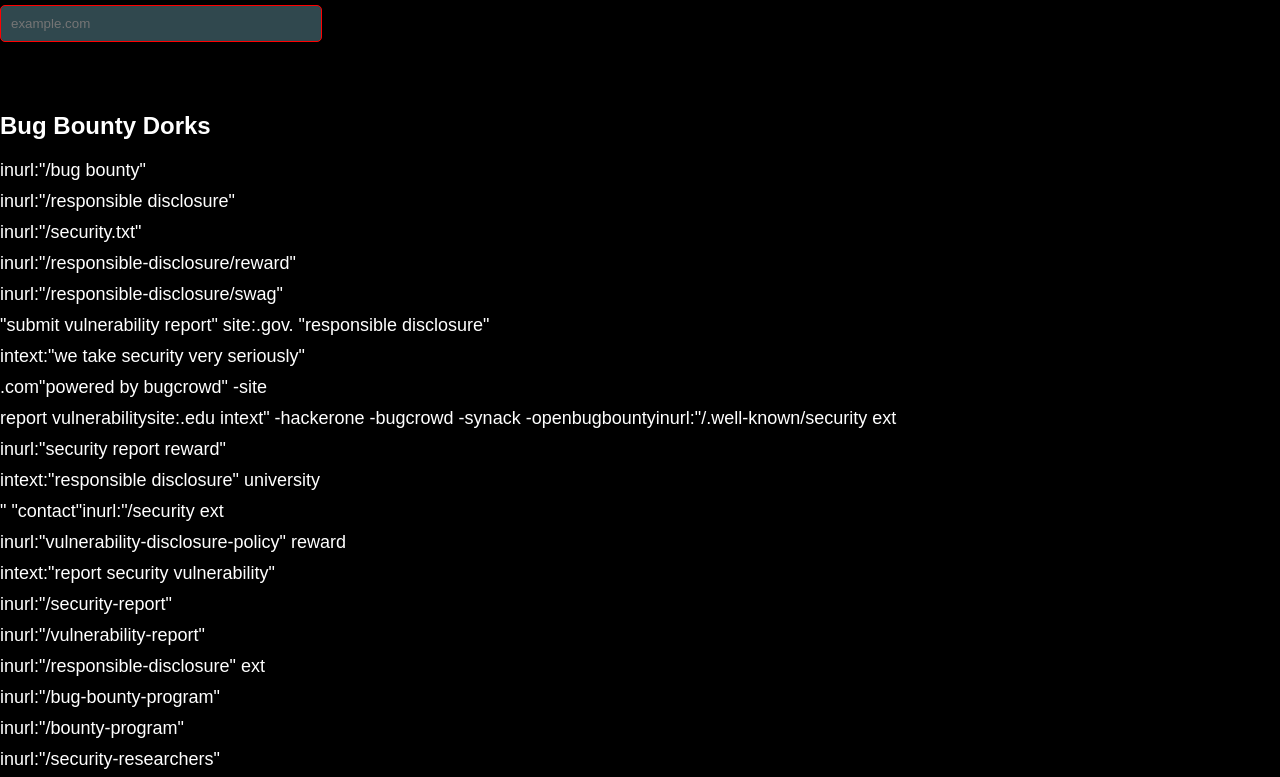
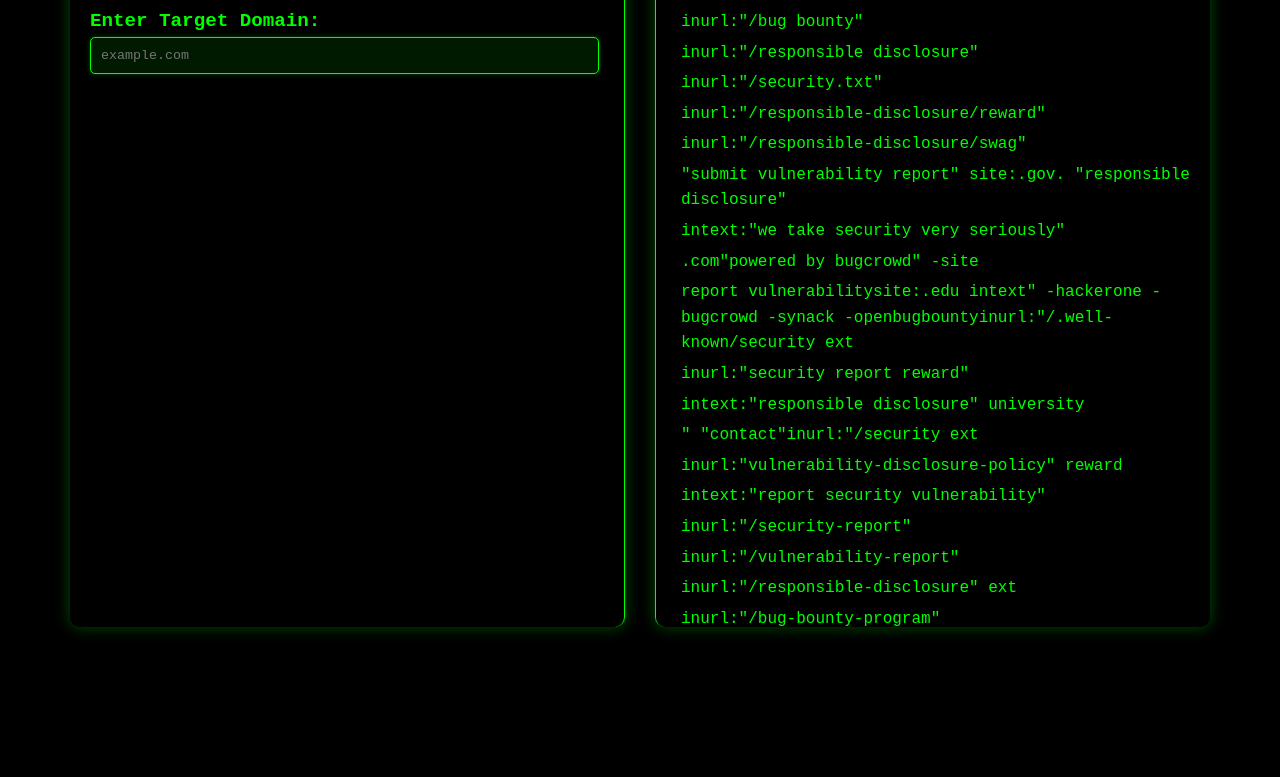
Before and after one commit to ManuelKy08/Dorks, a plain HTML site: page index.html in a window 1280 px wide. Shown: the part 123-900 px from the top of the page. After the commit the page ends 800 px from the top, so only its background shows below. Drawn offline with Linux system fonts and the light colour scheme.

Commit message:
style.css

```diff
--- a/src/style.css
+++ b/src/style.css
@@ -1,91 +1,212 @@
 body {
-    background-color: #000000;
-    color: #ffffff;
-    font-family: Arial, sans-serif;
+    background-color: #000;
+    color: #00ff00;
+    font-family: 'Courier New', monospace;
     margin: 0;
     padding: 0;
-    margin-bottom: 400px;
+    display: flex;
+    justify-content: center;
+    align-items: center;
+    min-height: 100vh;
+    overflow: hidden;
+    position: relative;
 }
 
-.container {
+.matrix-container {
+    display: grid;
+    grid-template-columns: 1fr 1fr;
+    gap: 30px;
+    max-width: 1200px;
+    width: 100%;
+    padding: 30px;
+    position: relative;
+    z-index: 1;
+    box-sizing: border-box;
+}
+
+#terminal-container {
+    border-right: 1px solid #00ff00;
+    padding-right: 25px;
+}
+
+#bug-bounty-dorks {
+    border-left: 1px solid #00ff00;
+    padding-left: 25px;
+}
+
+.terminal {
+    background-color: rgba(0, 0, 0, 0.8);
+    border-radius: 10px;
+    padding: 20px;
+    box-shadow: 0 0 15px rgba(0, 255, 0, 0.3);
+    display: flex;
+    flex-direction: column;
+    box-sizing: border-box;
+    max-height: 700px;
+}
+
+.header {
     text-align: center;
-    margin-top: 50px;
+    margin-bottom: 10px;
+}
+
+.title {
+    color: #00ff00;
+    font-size: 2em;
+    margin: 0;
+    text-shadow: 0 0 5px #00ff00;
+}
+
+.main-content {
+    flex: 1;
+    display: flex;
+    flex-direction: column;
+}
+
+.sub-title {
+    color: #00ff00;
+    font-size: 1.2em;
+    margin-bottom: 5px;
+}
+
+.input-area {
+    margin-bottom: 20px;
 }
 
 input[type="text"] {
+    background-color: #001a00;
+    color: #00ff00;
+    border: 1px solid #00ff00;
+    border-radius: 5px;
     padding: 10px;
-    width: 100%;
-    max-width: 300px;
-    border-radius: 5px;
-    border: 1px solid #ff0000;
-    background-color: #30484e;
-    color: #ffffff;
+    font-family: 'Courier New', monospace;
+    width: calc(100% - 22px);
+    box-shadow: 0 0 5px rgba(0, 255, 0, 0.3);
 }
 
 .buttons-container {
-    margin-top: 20px;
-    margin-bottom: 30px;
     display: flex;
     flex-wrap: wrap;
     justify-content: center;
+    gap: 10px;
+    margin-top: 10px;
+    flex: 1;
+    overflow-y: auto;
+    max-height: 450px;
+    padding-right: 5px;
 }
 
 button {
-    margin: 5px;
+    background-color: #003300;
+    color: #00ff00;
+    border: 1px solid #00ff00;
+    border-radius: 5px;
     padding: 10px 15px;
-    border-radius: 5px;
-    border: 1px solid #ff0000;
-    background-color: #d0ff00;
-    color: #000000;
+    font-family: 'Courier New', monospace;
     cursor: pointer;
+    transition: background-color 0.3s;
     flex: 1 1 auto;
     min-width: 150px;
 }
 
 button:hover {
-    background-color: #444;
+    background-color: #006600;
 }
 
 .google-dorks-section {
-    text-align: left;
-    margin-top: 50px;
+    background-color: rgba(0, 0, 0, 0.8);
+    border-radius: 10px;
+    padding: 20px;
+    box-shadow: 0 0 15px rgba(0, 255, 0, 0.3);
+    box-sizing: border-box;
+    max-height: 700px;
+    overflow-y: auto;
 }
 
 .google-dorks-section h2 {
-    color: white;
+    color: #00ff00;
+    margin-bottom: 10px;
+    text-shadow: 0 0 5px #00ff00;
+    font-size: 1.5em;
 }
 
 .dork-list {
     list-style: none;
     padding: 0;
+    line-height: 1.6;
 }
 
 .dork-list li {
-    margin: 10px 0;
+    margin-bottom: 5px;
 }
 
 .dork-list a {
-    color: white;
+    color: #00ff00;
     text-decoration: none;
-    font-size: 18px;
+    font-size: 16px;
+    transition: color 0.3s;
 }
 
 .dork-list a:hover {
-    color: #1da1f2;
+    color: #00cc00;
 }
 
-.by-kokok {
-    margin-top: 40px;
-    text-align: center;
-    font-size: 25px;
+
+.matrix-bg {
+    position: fixed;
+    top: 0;
+    left: 0;
+    width: 100%;
+    height: 100%;
+    z-index: 0;
+    pointer-events: none;
+    overflow: hidden;
 }
 
-.by-kokok a {
-    color: #ffffff;
-    text-decoration: none;
-    font-weight: bold;
+.matrix-bg span {
+    position: absolute;
+    color: #00ff00;
+    font-size: 1.2em;
+    white-space: nowrap;
+    animation: matrix-drop 12s linear infinite;
+    text-shadow: 0 0 3px #00ff00;
 }
 
-.by-kokok a:hover {
-    color: #ffffff;
+
+@keyframes matrix-drop {
+    0% {
+        transform: translateY(-100vh);
+    }
+
+    100% {
+        transform: translateY(200vh);
+    }
 }
+
+@media (max-width: 768px) {
+    .matrix-container {
+        grid-template-columns: 1fr;
+        padding: 10px;
+        gap: 15px;
+    }
+
+    #terminal-container {
+        border-right: none;
+        padding-right: 0;
+    }
+
+    #bug-bounty-dorks {
+        border-left: none;
+        padding-left: 0;
+    }
+
+    .terminal,
+    .google-dorks-section {
+        max-height: none;
+        padding: 15px;
+    }
+
+    button {
+        min-width: 100%;
+    }
+}
```
